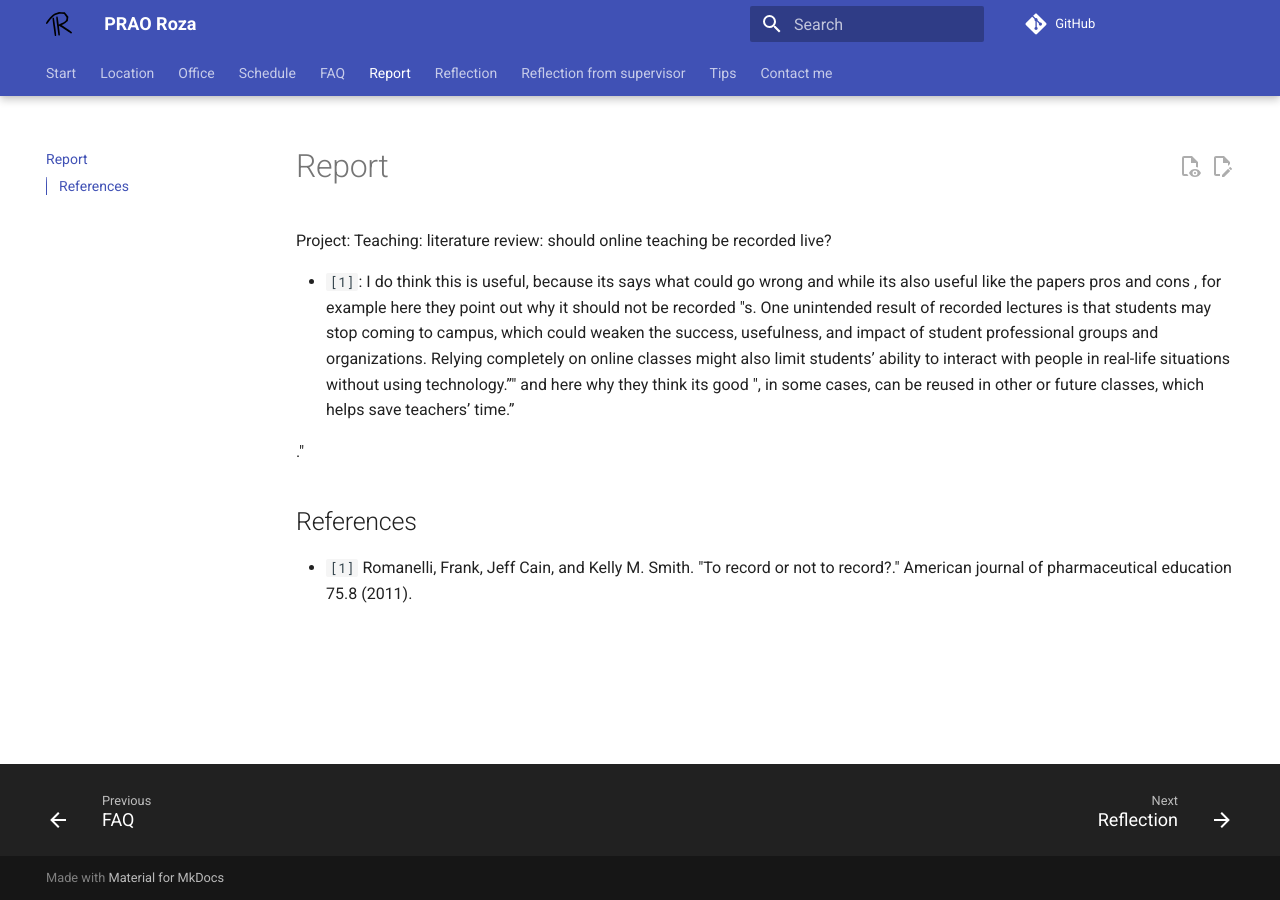
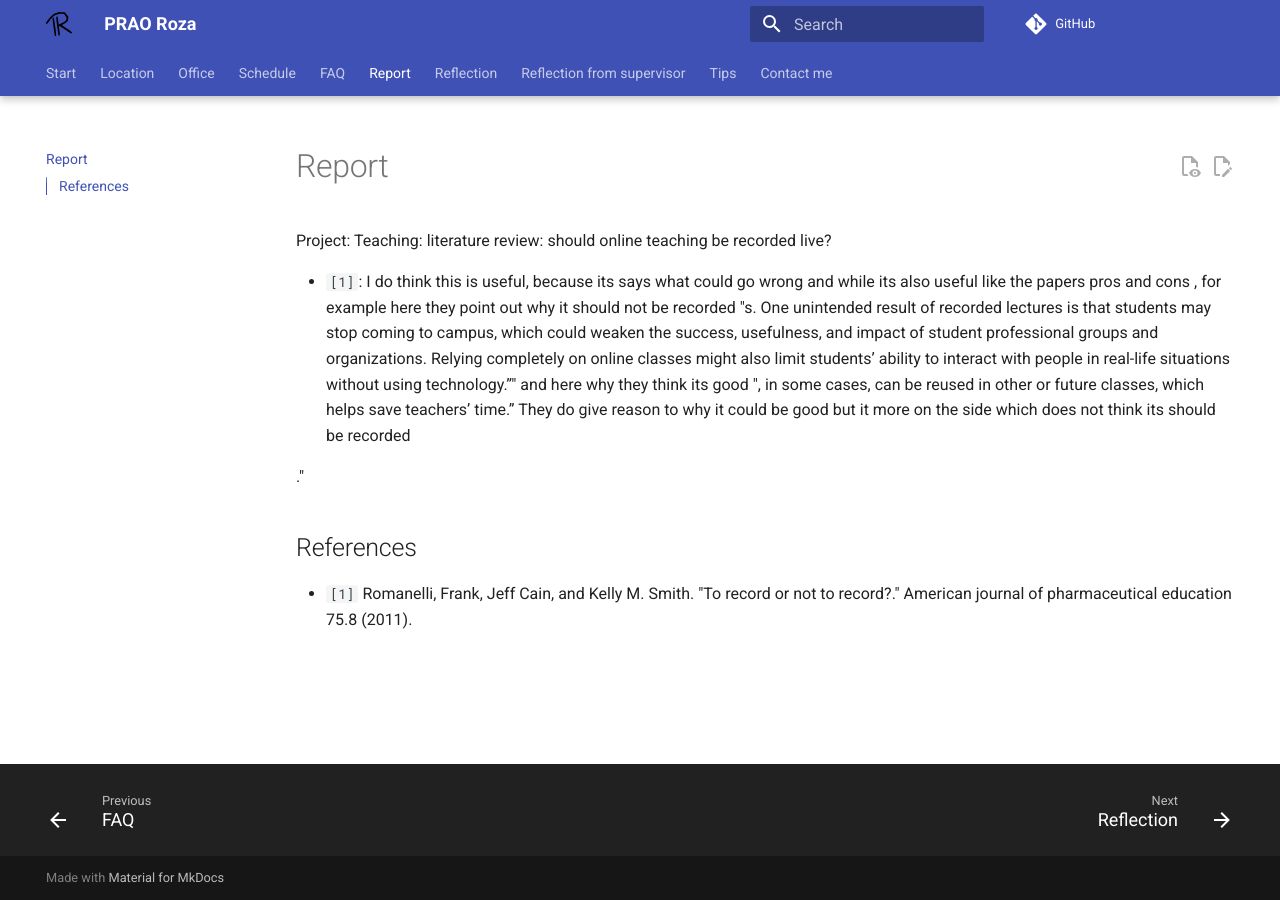
Before and after one commit to richelbilderbeek/prao_roza_20251126, an MkDocs documentation site: the page built from docs/report.md, in a window 1280 px wide. Built offline with MkDocs 1.6.1 and Material for MkDocs 9.7.7, drawn with Linux system fonts in a browser that asks for light colours; comment, search, counter and statistics services are not loaded.

Commit message:
Update report.md

```diff
--- a/docs/report.md
+++ b/docs/report.md
@@ -3,7 +3,7 @@
 Project: Teaching: literature review: should online teaching be recorded live?
 
 - `[1]`: I do think this is useful, because its says what could go wrong and while its also useful like the papers pros and cons , for example here they point out why it should not be recorded "s. One unintended result of recorded lectures is that students may stop coming to campus, which could weaken the success, usefulness, and impact of student professional groups and organizations. Relying completely on online classes might also limit students’ ability to interact with people in real-life situations without using technology.”" and here why they think its good ", in
-some cases, can be reused in other or future classes, which helps save teachers’ time.”
+some cases, can be reused in other or future classes, which helps save teachers’ time.” They do give reason to why it could be good but it more on the side which does not think its should be recorded
 
  ."
 
```
